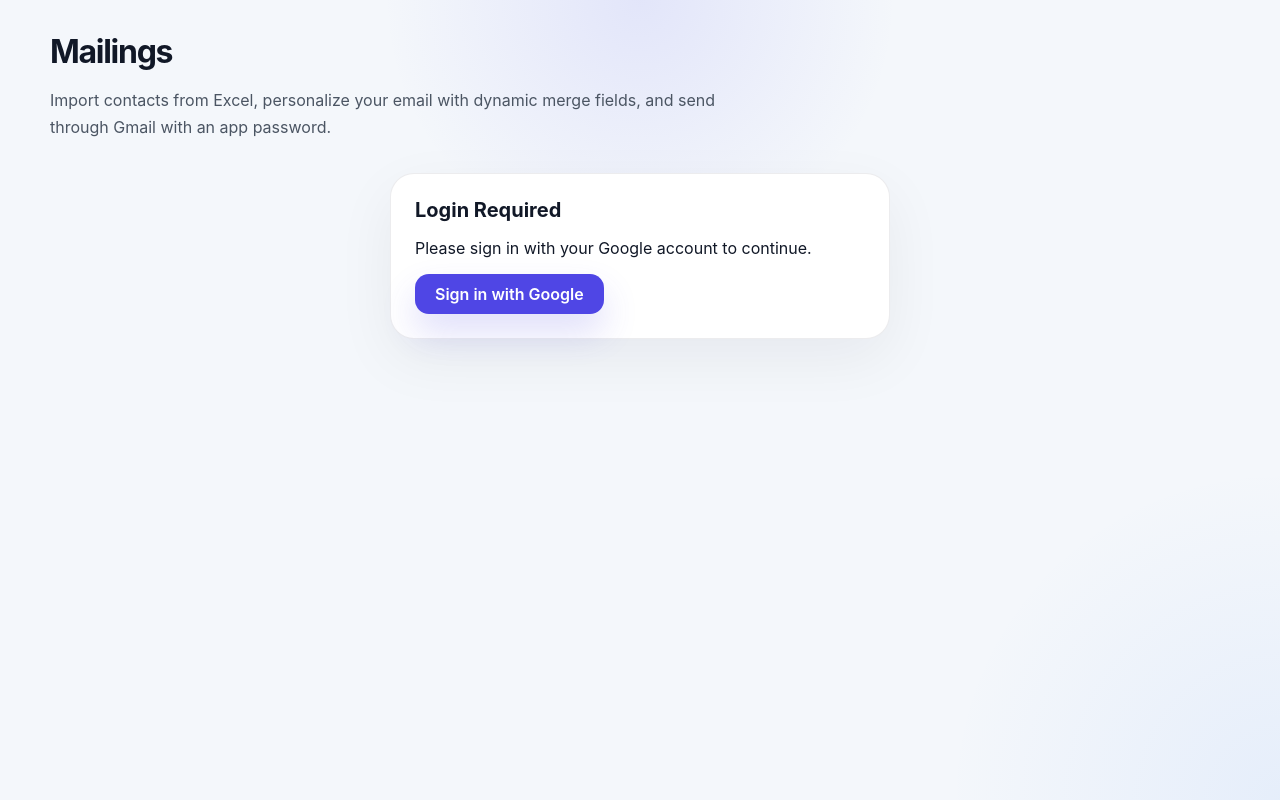
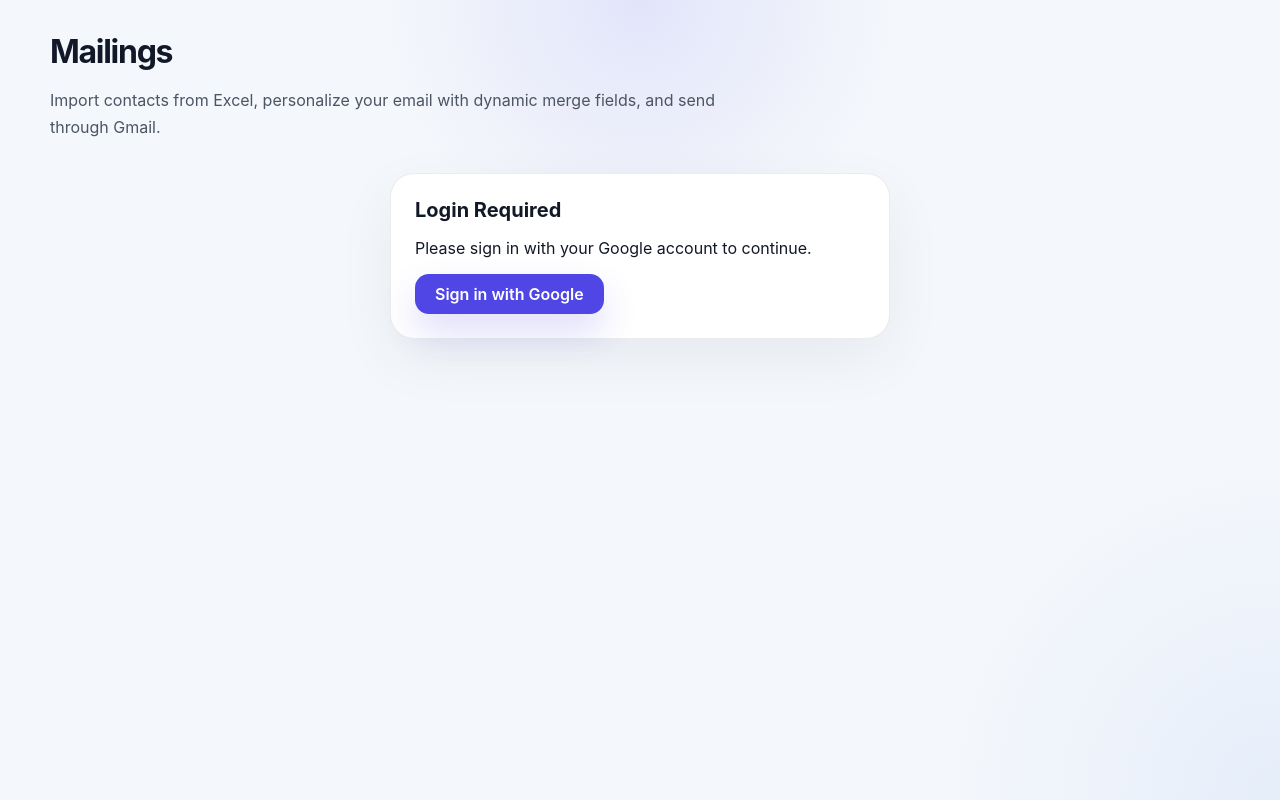
Before and after one commit to halilmali/contact, a website: page public/index.html in a window 1280 px wide. Drawn offline with Linux system fonts and the light colour scheme; no server answers.

Commit message:
Remove reference to app password in page lead

```diff
--- a/public/index.html
+++ b/public/index.html
@@ -10,7 +10,7 @@
   <main class="page-shell">
     <header>
       <h1 class="page-title">Mailings</h1>
-      <p class="page-lead">Import contacts from Excel, personalize your email with dynamic merge fields, and send through Gmail with an app password.</p>
+      <p class="page-lead">Import contacts from Excel, personalize your email with dynamic merge fields, and send through Gmail.</p>
       <div id="userInfo" style="display: none; margin-top: 10px;">
         <span id="userEmail"></span>
         <button type="button" class="button secondary" id="logoutBtn">Logout</button>
```
